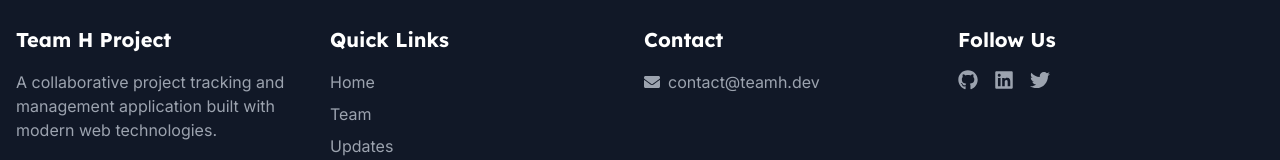
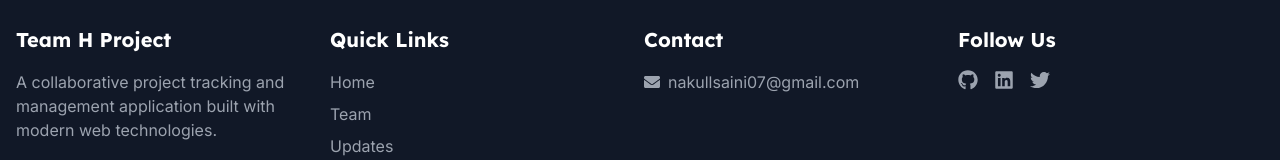
Before and after one commit to mohitmehta60/TeamH_Update_Tracker, a React (Vite) app: page / in a window 1280 px wide. Shown: the part 3303-3463 px from the top of the page. Built offline with nearby package versions, Linux system fonts and the light colour scheme.

Commit message:
small changes

```diff
--- a/src/components/Footer.jsx
+++ b/src/components/Footer.jsx
@@ -3,9 +3,9 @@ import { FaGithub, FaLinkedin, FaTwitter, FaEnvelope } from 'react-icons/fa'
 
 const Footer = () => {
   const socialLinks = [
-    { icon: <FaGithub />, href: 'https://github.com/team-h-project', label: 'GitHub' },
-    { icon: <FaLinkedin />, href: 'https://linkedin.com/company/team-h', label: 'LinkedIn' },
-    { icon: <FaTwitter />, href: 'https://twitter.com/teamhproject', label: 'Twitter' }
+    { icon: <FaGithub />, href: 'https://github.com/Nakulsaini07-coder/TeamH_Update_Tracker', label: 'GitHub' },
+    { icon: <FaLinkedin />, href: 'https://www.linkedin.com/in/nakul-saini-4ba67328a?utm_source=share&utm_campaign=share_via&utm_content=profile&utm_medium=android_app', label: 'LinkedIn' },
+    { icon: <FaTwitter />, href: 'https://x.com/Nakulsaini07?t=DlrG2gyPWg4H_480wg9REw&s=08', label: 'Twitter' }
   ]
 
   const itemVariants = {
@@ -36,7 +36,7 @@ const Footer = () => {
               <li><a href="#" className="text-gray-400 hover:text-white transition-colors">Home</a></li>
               <li><a href="#team" className="text-gray-400 hover:text-white transition-colors">Team</a></li>
               <li><a href="#updates" className="text-gray-400 hover:text-white transition-colors">Updates</a></li>
-              <li><a href="https://github.com/team-h-project" className="text-gray-400 hover:text-white transition-colors">GitHub</a></li>
+              <li><a href="https://github.com/Nakulsaini07-coder/TeamH_Update_Tracker" className="text-gray-400 hover:text-white transition-colors">GitHub</a></li>
             </ul>
           </motion.div>
 
@@ -44,8 +44,8 @@ const Footer = () => {
             <h3 className="text-xl font-bold mb-4">Contact</h3>
             <div className="flex items-center space-x-2 mb-2">
               <FaEnvelope className="text-gray-400" />
-              <a href="mailto:contact@teamh.dev" className="text-gray-400 hover:text-white transition-colors">
-                contact@teamh.dev
+              <a href="mailto:nakullsaini07@gmail.com" className="text-gray-400 hover:text-white transition-colors">
+                nakullsaini07@gmail.com
               </a>
             </div>
           </motion.div>
--- a/src/components/Header.jsx
+++ b/src/components/Header.jsx
@@ -22,7 +22,7 @@ const Header = () => {
     { name: 'Home', href: '#' },
     { name: 'Team', href: '#team' },
     { name: 'Updates', href: '#updates' },
-    { name: 'GitHub', href: 'https://github.com/team-h-project' }
+    { name: 'GitHub', href: 'https://github.com/Nakulsaini07-coder/TeamH_Update_Tracker' }
   ]
 
   return (
```
